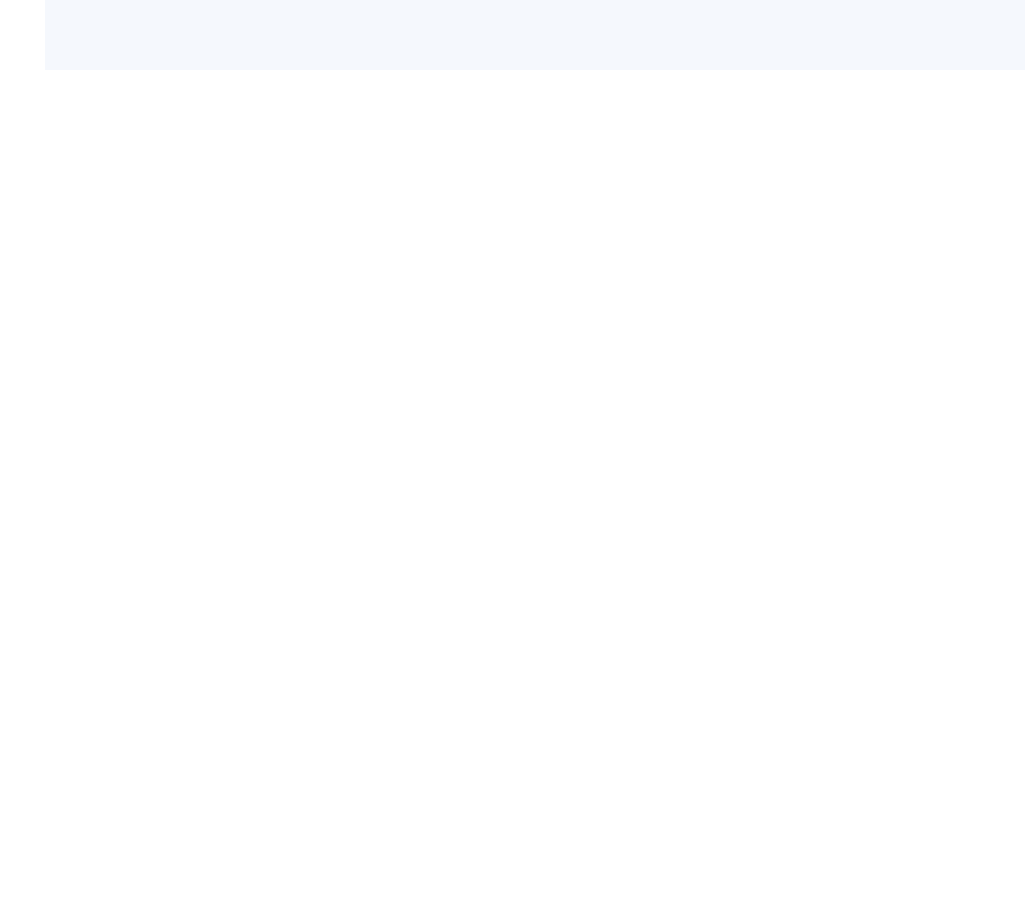
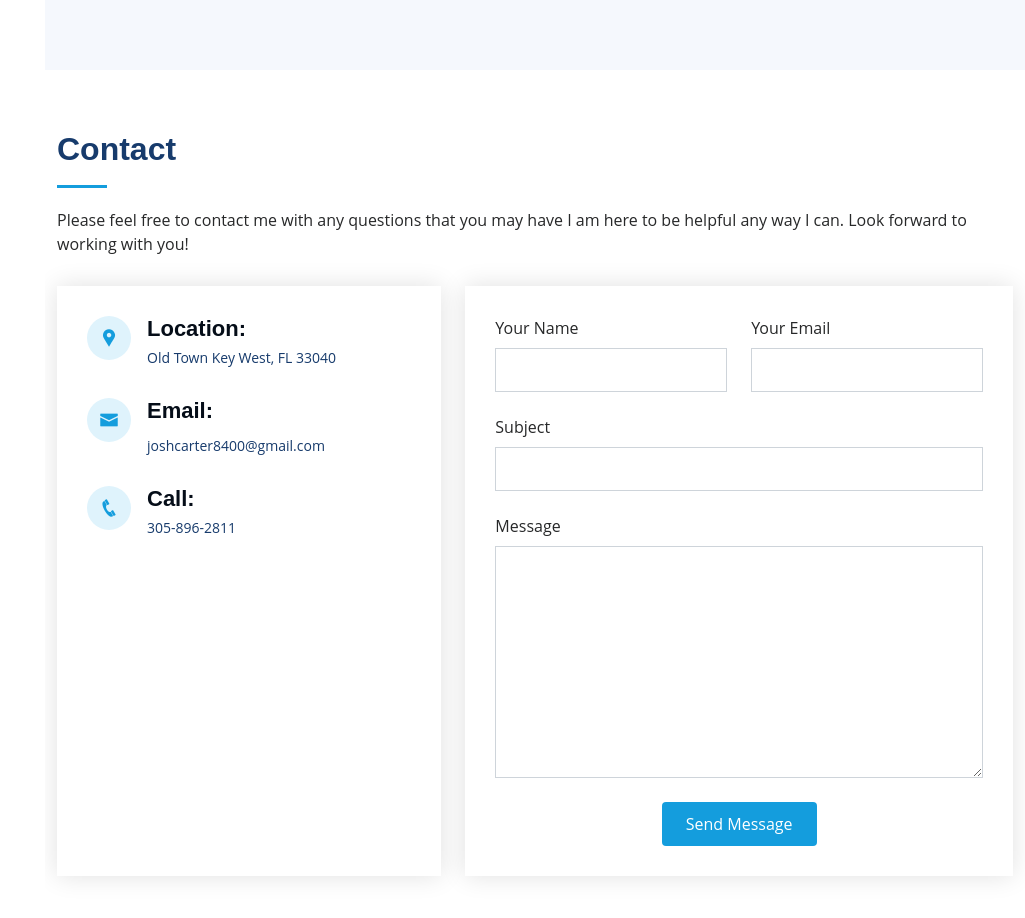
Before and after one commit to JoshCarter8400/josh-carter-portfolio, a React (Create React App) app: page / in a window 1280 px wide. Shown: the part 1840-2758 px from the top of the page, without its empty margins (255-1280 px from the left). Before the commit the page ends 1910 px from the top, so only its background shows below. Built offline with nearby package versions, Linux system fonts and the light colour scheme.

Commit message:
added contact componenet

```diff
--- a/src/App.js
+++ b/src/App.js
@@ -4,6 +4,7 @@ import Nav from "./components/Nav";
 import About from "./components/About";
 import Footer from "./components/Footer";
 import Portfolio from "./components/Portfolio";
+import Contact from "./components/Contact";
 
 function App() {
   return (
@@ -12,6 +13,7 @@ function App() {
 
       <About />
       <Portfolio />
+      <Contact />
       <Footer />
     </div>
   );
--- /dev/null
+++ b/src/components/Contact/index.js
@@ -0,0 +1,114 @@
+import React from "react";
+
+function Contact() {
+  return (
+    <main id="main">
+      <section id="contact" className="contact">
+        <div className="container">
+          <div className="section-title">
+            <h2>Contact</h2>
+            <p>
+              Please feel free to contact me with any questions that you may
+              have I am here to be helpful any way I can. Look forward to
+              working with you!
+            </p>
+          </div>
+
+          <div className="row" data-aos="fade-in">
+            <div className="col-lg-5 d-flex align-items-stretch">
+              <div className="info">
+                <div className="address">
+                  <i className="icofont-google-map"></i>
+                  <h4>Location:</h4>
+                  <p>Old Town Key West, FL 33040</p>
+                </div>
+
+                <div className="email">
+                  <i className="icofont-envelope"></i>
+                  <h4>Email:</h4>
+                  <p>joshcarter8400@gmail.com</p>
+                </div>
+
+                <div className="phone">
+                  <i className="icofont-phone"></i>
+                  <h4>Call:</h4>
+                  <p>305-896-2811</p>
+                </div>
+              </div>
+
+              {/* <iframe
+                src="https://www.google.com/maps/embed?pb=!1m14!1m8!1m3!1d12097.433213460943!2d-74.0062269!3d40.7101282!3m2!1i1024!2i768!4f13.1!3m3!1m2!1s0x0%3A0xb89d1fe6bc499443!2sDowntown+Conference+Center!5e0!3m2!1smk!2sbg!4v1539943755621"
+                frameborder="0" style="border:0; width: 100%; height: 290px;" allowfullscreen></iframe> */}
+            </div>
+
+            <div className="col-lg-7 mt-5 mt-lg-0 d-flex align-items-stretch">
+              <form className="php-email-form">
+                <div className="row">
+                  <div className="form-group col-md-6">
+                    <label for="name">Your Name</label>
+                    <input
+                      type="text"
+                      name="name"
+                      className="form-control"
+                      id="name"
+                      data-rule="minlen:4"
+                      data-msg="Please enter at least 4 chars"
+                    />
+                    <div className="validate"></div>
+                  </div>
+                  <div className="form-group col-md-6">
+                    <label for="name">Your Email</label>
+                    <input
+                      type="email"
+                      className="form-control"
+                      name="email"
+                      id="email"
+                      data-rule="email"
+                      data-msg="Please enter a valid email"
+                    />
+                    <div className="validate"></div>
+                  </div>
+                </div>
+                <div className="form-group">
+                  <label for="name">Subject</label>
+                  <input
+                    type="text"
+                    className="form-control"
+                    name="subject"
+                    id="subject"
+                    data-rule="minlen:4"
+                    data-msg="Please enter at least 8 chars of subject"
+                  />
+                  <div className="validate"></div>
+                </div>
+                <div className="form-group">
+                  <label for="name">Message</label>
+                  <textarea
+                    className="form-control"
+                    name="message"
+                    rows="10"
+                    data-rule="required"
+                    data-msg="Please write something for us"
+                  ></textarea>
+                  <div className="validate"></div>
+                </div>
+                <div className="mb-3">
+                  <div className="loading">Loading</div>
+                  <div className="error-message"></div>
+                  <div className="sent-message">
+                    Your message has been sent. Thank you!
+                  </div>
+                </div>
+                <div className="text-center">
+                  <button type="submit">Send Message</button>
+                </div>
+              </form>
+            </div>
+          </div>
+        </div>
+      </section>
+    </main>
+  );
+}
+
+export default Contact;
--- a/src/components/Footer/index.js
+++ b/src/components/Footer/index.js
@@ -11,7 +11,7 @@ function Footer() {
           </strong>
         </div>
       </div>
-      <a href="#" className="back-to-top">
+      <a href="#about" className="back-to-top">
         <i className="icofont-simple-up"></i>
       </a>
     </footer>
--- a/src/components/Nav/index.js
+++ b/src/components/Nav/index.js
@@ -1,20 +1,19 @@
 import React from "react";
 import profilePic from "../../assets/img/correct-profile.jpg";
-import github from "../../assets/img/github-icon.png";
 
 function Nav() {
-  const categories = [
-    {
-      name: "About",
-      description: "Short description of myself",
-    },
-    { name: "Portfolio", description: "Collection of my projects" },
-    { name: "Contact", description: "How to Contact me" },
-    {
-      name: "Resume",
-      description: "List of qualifications",
-    },
-  ];
+  // const categories = [
+  //   {
+  //     name: "About",
+  //     description: "Short description of myself",
+  //   },
+  //   { name: "Portfolio", description: "Collection of my projects" },
+  //   { name: "Contact", description: "How to Contact me" },
+  //   {
+  //     name: "Resume",
+  //     description: "List of qualifications",
+  //   },
+  // ];
 
   // function categorySelected(name) {
   //   console.log(`${name} clicked`);
@@ -47,11 +46,6 @@ function Nav() {
 
         <nav className="nav-menu">
           <ul>
-            <li className="active">
-              <a href="index.html">
-                <i className="bx bx-home"></i> <span>Home</span>
-              </a>
-            </li>
             <li>
               <a href="#about">
                 <i className="bx bx-user"></i> <span>About</span>
@@ -70,8 +64,12 @@ function Nav() {
                 <i className="bx bx-book-content"></i> Portfolio
               </a>
             </li>
-            {/* <!-- <li><a href="#services"><i class="bx bx-server"></i> Services</a></li> -->
-          <!-- <li><a href="#contact"><i class="bx bx-envelope"></i> Contact</a></li> --> */}
+
+            <li>
+              <a href="#contact">
+                <i class="bx bx-envelope"></i> Contact
+              </a>
+            </li>
           </ul>
         </nav>
         <button type="button" className="mobile-nav-toggle d-xl-none">
```
Also changed, not shown: 1 other file (tests, documents, lock files or other folders).
